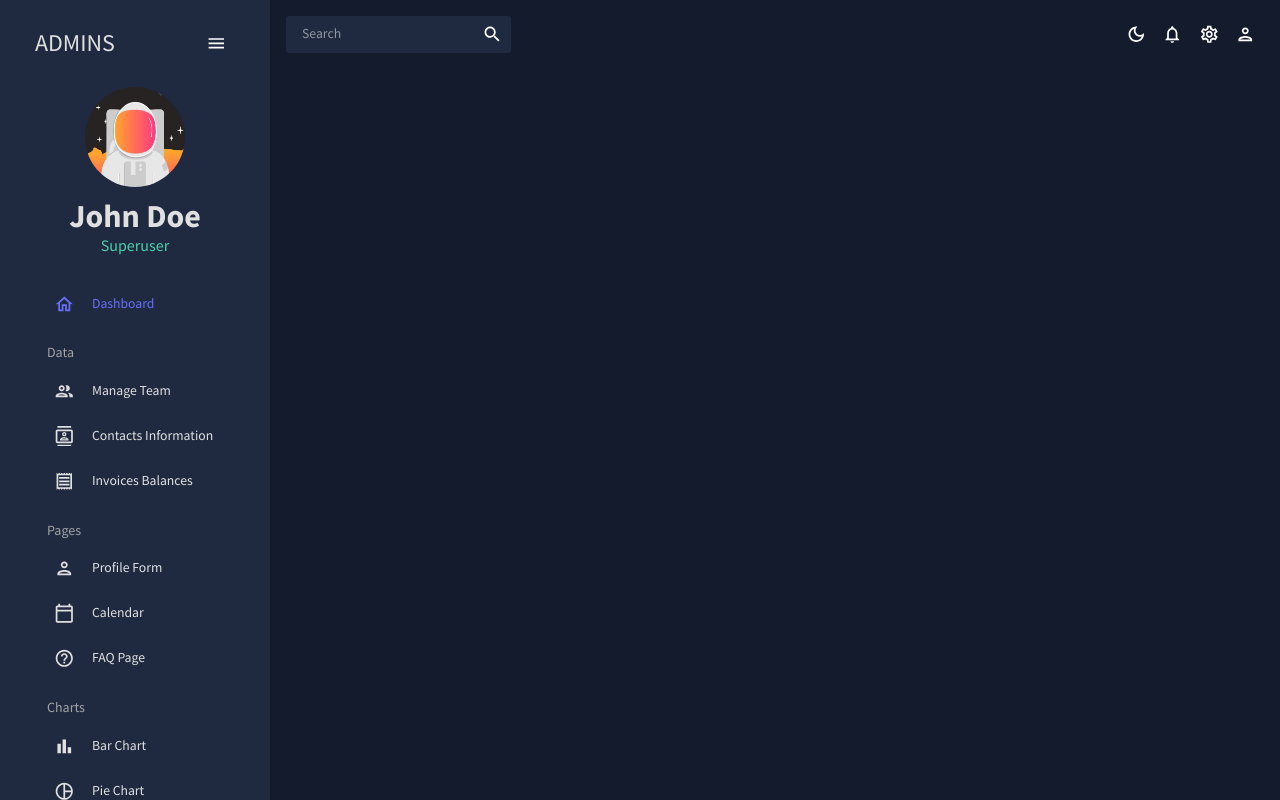
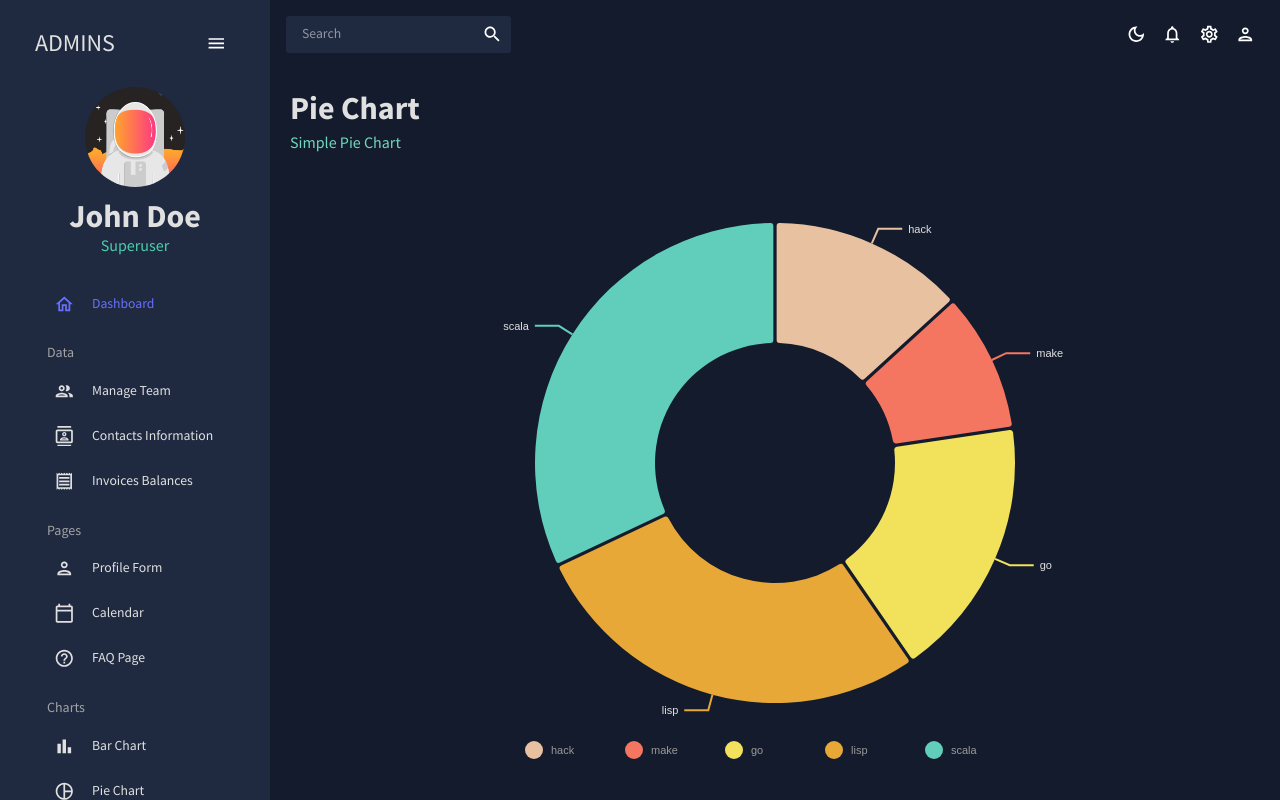
Before and after one commit to callmeUmer/react-dashboard, a React (Create React App) app: page /pie in a window 1280 px wide. Built offline with nearby package versions, Linux system fonts and the light colour scheme.

Commit message:
feat: pie chart scene created

```diff
--- a/src/App.js
+++ b/src/App.js
@@ -10,7 +10,7 @@
 import Bar from './scenes/bar';
 import Form from './scenes/form';
 // import Line from './scenes/Line';
-// import Pie from './scenes/pie';
+import Pie from './scenes/pie';
 import FAQ from './scenes/faq';
 // import Geography from './scenes/geography';
 import Calendar from './scenes/calendar'
@@ -37,7 +37,7 @@
               <Route path="/calendar" element={<Calendar />}/>
               <Route path="/faq" element={<FAQ />}/>
               <Route path="/bar" element={<Bar />}/>
-              {/* <Route path="/pie" element={<Pie />}/> */}
+              <Route path="/pie" element={<Pie />}/>
               {/* <Route path="/line" element={<Line />}/> */}
               {/* <Route path="/geography" element={<Geography />}/> */}
             </Routes>
--- /dev/null
+++ b/src/scenes/pie/index.jsx
@@ -0,0 +1,16 @@
+import { Box } from "@mui/material";
+import Header from "../../components/Header";
+import PieChart from "../../components/PieChart";
+
+const Pie = () => {
+    return (
+        <Box m="20px">
+            <Header title="Pie Chart" subtitle="Simple Pie Chart" />
+            <Box height="75vh">
+                <PieChart />
+            </Box>
+        </Box>
+    )
+}
+
+export default Pie;
```
